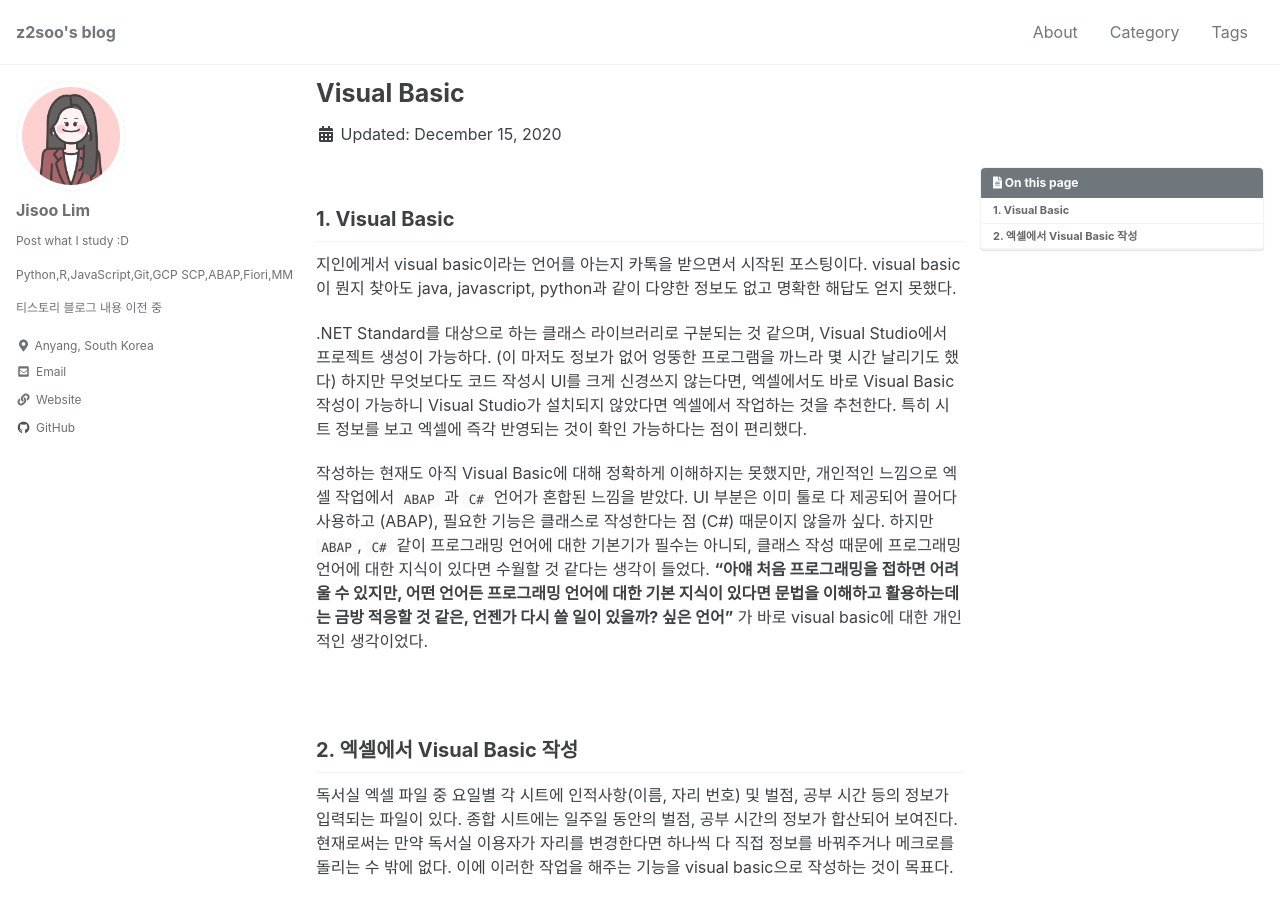
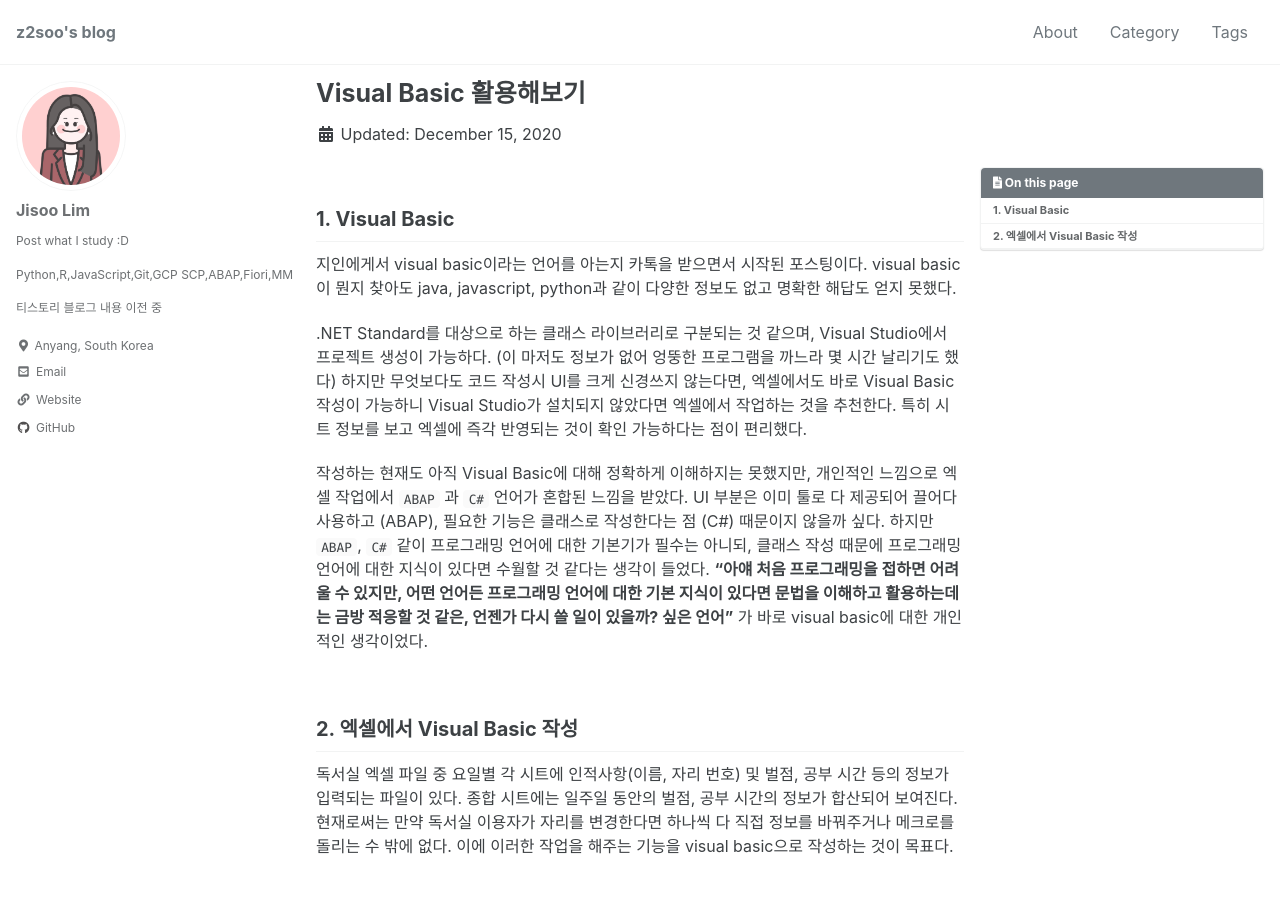
Before and after one commit to z2soo/z2soo.github.io, a Jekyll site: the page built from _posts/2020-12-15-Visual-Basic-작성중.md, in a window 1280 px wide and 900 px high. Built offline with Jekyll 4.4.1, drawn with Linux system fonts in a browser that asks for light colours; cached includes are drawn as plain includes.

Commit message:
edit post visual basic

```diff
--- a/_posts/2020-12-15-Visual-Basic-작성중.md
+++ b/_posts/2020-12-15-Visual-Basic-작성중.md
@@ -1,5 +1,5 @@
 ---
-title: "Visual Basic"
+title: "Visual Basic 활용해보기"
 categories:
   - ETC
 tags:
@@ -15,9 +15,7 @@ toc: true
 
 .NET Standard를 대상으로 하는 클래스 라이브러리로 구분되는 것 같으며, Visual Studio에서 프로젝트 생성이 가능하다. (이 마저도 정보가 없어 엉뚱한 프로그램을 까느라 몇 시간 날리기도 했다) 하지만 무엇보다도 코드 작성시 UI를 크게 신경쓰지 않는다면, 엑셀에서도 바로 Visual Basic 작성이 가능하니 Visual Studio가 설치되지 않았다면 엑셀에서 작업하는 것을 추천한다. 특히 시트 정보를 보고 엑셀에 즉각 반영되는 것이 확인 가능하다는 점이 편리했다.
 
-작성하는 현재도 아직 Visual Basic에 대해 정확하게 이해하지는 못했지만, 개인적인 느낌으로 엑셀 작업에서 `ABAP` 과 `C#` 언어가 혼합된 느낌을 받았다. UI 부분은 이미 툴로 다 제공되어 끌어다 사용하고 (ABAP), 필요한 기능은 클래스로 작성한다는 점 (C#) 때문이지 않을까 싶다. 하지만 `ABAP`, `C#` 같이 프로그래밍 언어에 대한 기본기가 필수는 아니되, 클래스 작성 때문에 프로그래밍 언어에 대한 지식이 있다면 수월할 것 같다는 생각이 들었다. **"아얘 처음 프로그래밍을 접하면 어려울 수 있지만, 어떤 언어든 프로그래밍 언어에 대한 기본 지식이 있다면 문법을 이해하고 활용하는데는 금방 적응할 것 같은, 언젠가 다시 쓸 일이 있을까? 싶은 언어"** 가 바로 visual basic에 대한 개인적인 생각이었다.
-
-<br>
+작성하는 현재도 아직 Visual Basic에 대해 정확하게 이해하지는 못했지만, 개인적인 느낌으로 엑셀 작업에서 `ABAP` 과 `C#` 언어가 혼합된 느낌을 받았다. UI 부분은 이미 툴로 다 제공되어 끌어다 사용하고 (ABAP), 필요한 기능은 클래스로 작성한다는 점 (C#) 때문이지 않을까 싶다. 하지만 `ABAP`, `C#` 같이 프로그래밍 언어에 대한 기본기가 필수는 아니되, 클래스 작성 때문에 프로그래밍 언어에 대한 지식이 있다면 수월할 것 같다는 생각이 들었다. **"아얘 처음 프로그래밍을 접하면 어려울 수 있지만, 어떤 언어든 프로그래밍 언어에 대한 기본 지식이 있다면 문법을 이해하고 활용하는데는 금방 적응할 것 같은, 언젠가 다시 쓸 일이 있을까? 싶은 언어"** 가 바로 visual basic에 대한 개인적인 생각이었다. <br><br>
 
 ## 2. 엑셀에서 Visual Basic 작성
 
```
